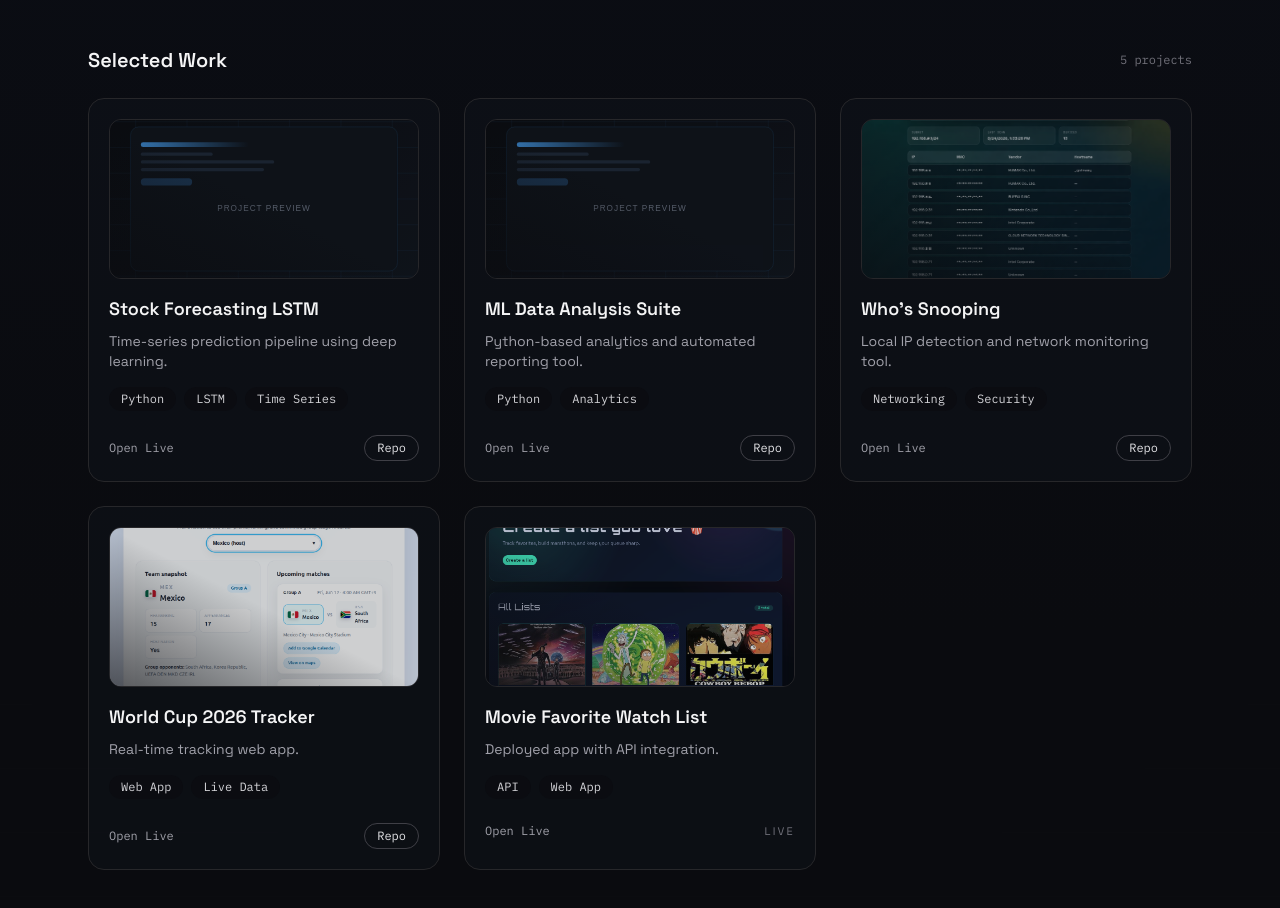
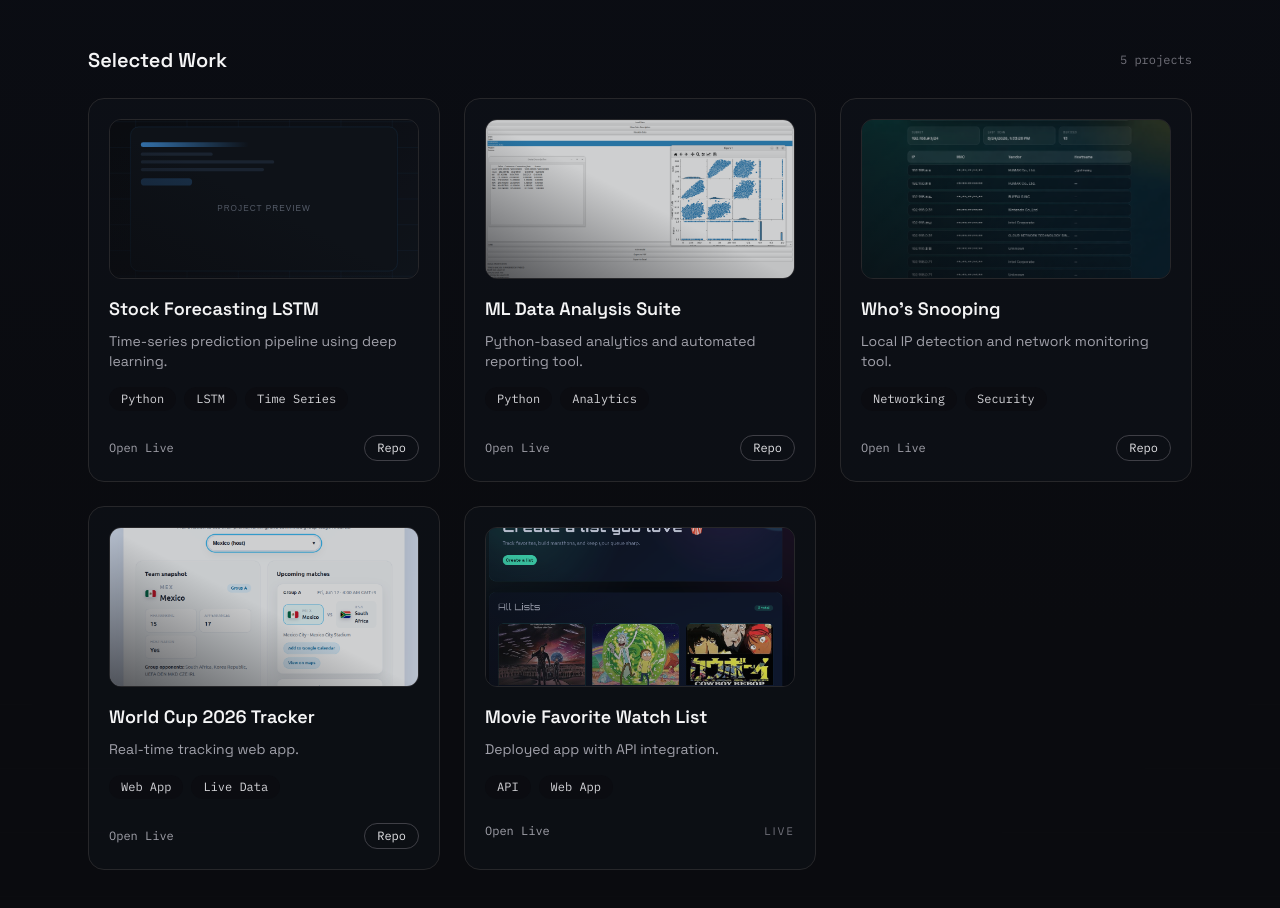
Before and after one commit to Hishamkhashman1/portfolio, a Next.js app: page / in a window 1280 px wide. Shown: the part 1280-2188 px from the top of the page. Built offline with nearby package versions, Linux system fonts and the light colour scheme.

Commit message:
added image to ML data app

```diff
--- a/data/projects.ts
+++ b/data/projects.ts
@@ -59,7 +59,7 @@ export const projects: Project[] = [
     title: "ML Data Analysis Suite",
     description: "Python-based analytics and automated reporting tool.",
     stack: ["Python", "Analytics"],
-    image: "/projects/placeholder.svg",
+    image: "/projects/ml-data.png",
     liveUrl: "https://github.com/Hishamkhashman1/ml-data-analysis-suite",
     repoUrl: "https://github.com/Hishamkhashman1/ml-data-analysis-suite",
     category: "Selected Work"
```
Also changed, not shown: public/projects/ml-data.png (added).
